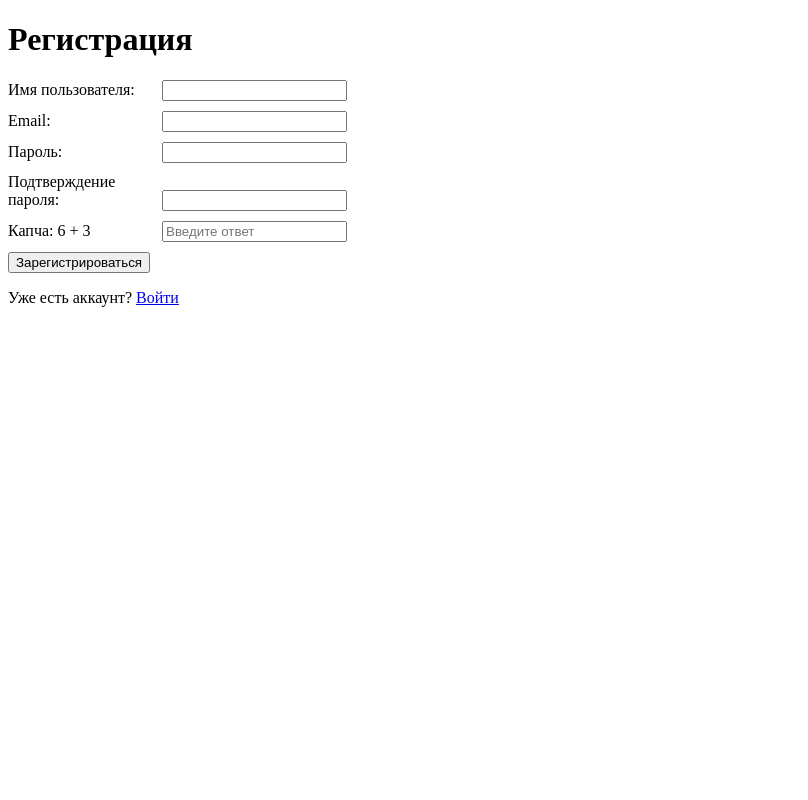
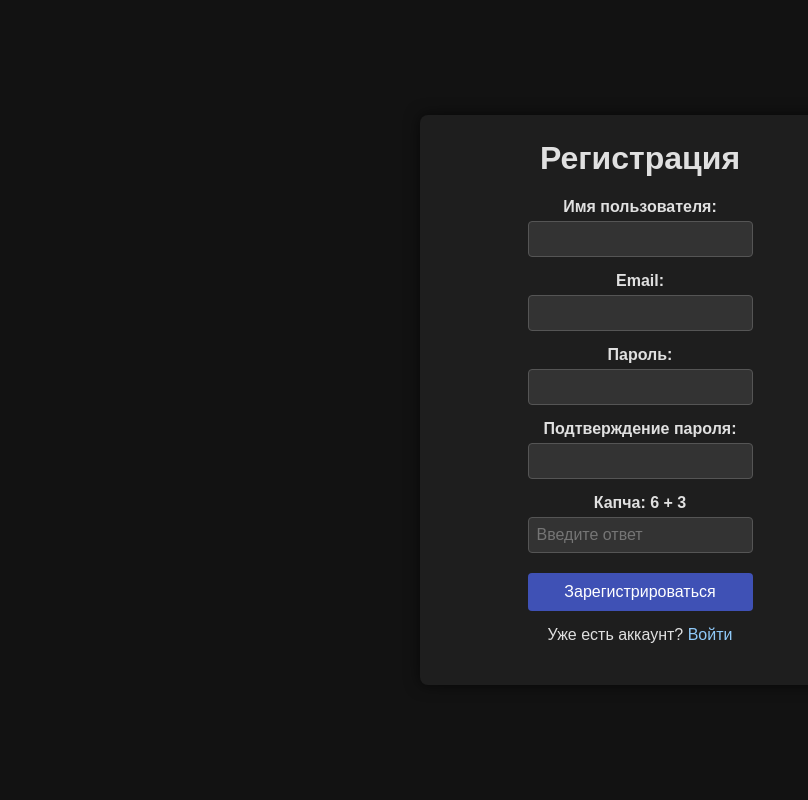
Before and after one commit to LevGole/Test_authentication_on_Flask, a Flask app: page /register in a window 1280 px wide. Shown: the whole page, without its empty margins (0-808 px from the left). Run offline with Flask 3, Linux system fonts and the light colour scheme.

Commit message:
Frontend added

```diff
--- a/app.py
+++ b/app.py
@@ -19,7 +19,7 @@ init_db()
 
 @app.route('/')
 def hello():
-    return ''
+    return render_template('main.html')
 
 @app.route('/register', methods=['GET', 'POST'])
 def register():
--- /dev/null
+++ b/static/style.css
@@ -0,0 +1,128 @@
+body {
+    background-color: #121212;
+    color: #e0e0e0;
+    font-family: Arial, sans-serif;
+    display: flex;
+    justify-content: center;
+    align-items: center;
+    min-height: 100vh;
+    margin: 0;
+}
+
+.container {
+    background-color: #1e1e1e;
+    padding: 25px 20px;
+    border-radius: 8px;
+    box-shadow: 0 0 15px rgba(0,0,0,0.6);
+    width: 400px;
+    max-width: 95%;
+    display: flex;
+    flex-direction: column;
+    align-items: center;
+}
+
+h1 {
+    text-align: center;
+    margin-top: 0;
+}
+
+.field {
+    width: 100%;
+    display: flex;
+    flex-direction: column;
+    align-items: center;
+    margin-bottom: 15px;
+}
+
+/* Подпись */
+.field label {
+    font-weight: bold;
+    margin-bottom: 5px;
+    text-align: center;
+}
+
+.field input[type="text"],
+.field input[type="email"],
+.field input[type="password"] {
+    width: 100%;
+    padding: 8px;
+    background-color: #333;
+    border: 1px solid #555;
+    color: #fff;
+    border-radius: 4px;
+    box-sizing: border-box;
+    font-size: 16px;
+}
+
+input[type="submit"] {
+    background-color: #3f51b5;
+    color: white;
+    padding: 10px;
+    border: none;
+    border-radius: 4px;
+    cursor: pointer;
+    width: 100%;
+    box-sizing: border-box;
+    font-size: 16px;
+    margin-top: 5px;
+}
+
+input[type="submit"]:hover {
+    background-color: #303f9f;
+}
+
+.error {
+    color: #ff5252;
+    font-size: 0.9em;
+    margin-top: 3px;
+    text-align: center;
+}
+
+.flashes {
+    list-style: none;
+    padding: 0;
+    width: 100%;
+}
+.flashes li {
+    padding: 10px;
+    margin-bottom: 10px;
+    border-radius: 4px;
+    text-align: center;
+}
+.flashes .success { background-color: #2e7d32; color: white; }
+.flashes .danger { background-color: #c62828; color: white; }
+.flashes .warning { background-color: #f57f17; color: white; }
+.flashes .info { background-color: #1565c0; color: white; }
+
+p {
+    text-align: center;
+    margin-top: 15px;
+}
+a {
+    color: #90caf9;
+    text-decoration: none;
+}
+a:hover {
+    text-decoration: underline;
+}
+
+@media (max-width: 480px) {
+    .container {
+        width: 95%;
+        padding: 15px;
+    }
+
+    .field input[type="text"],
+    .field input[type="email"],
+    .field input[type="password"] {
+        font-size: 16px;
+    }
+
+    input[type="submit"] {
+        font-size: 16px;
+    }
+
+    .field {
+        margin-bottom: 12px;
+    }
+}
--- /dev/null
+++ b/templates/base.html
@@ -0,0 +1,28 @@
+<!DOCTYPE html>
+<html lang="ru">
+<head>
+    <meta charset="UTF-8">
+    <meta name="viewport" content="width=device-width, initial-scale=1.0">
+    <title>{% block title %}Сервис аутентификации{% endblock %}</title>
+    <link rel="stylesheet" href="{{ url_for('static', filename='/style.css') }}">
+    {% block head %}{% endblock %}
+</head>
+<body>
+    <div class="container">
+        {% with messages = get_flashed_messages(with_categories=true) %}
+          {% if messages %}
+            <ul class="flashes">
+            {% for category, message in messages %}
+              <li class="{{ category }}">{{ message }}</li>
+            {% endfor %}
+            </ul>
+          {% endif %}
+        {% endwith %}
+
+        {% block content %}{% endblock %}
+    </div>
+
+    <script src="{{ url_for('static', filename='validation.js') }}"></script>
+    {% block scripts %}{% endblock %}
+</body>
+</html>
--- a/templates/register.html
+++ b/templates/register.html
@@ -1,34 +1,12 @@
-<!DOCTYPE html>
-<html lang="ru">
-<head>
-    <meta charset="UTF-8">
-    <meta name="viewport" content="width=device-width, initial-scale=1.0">
-    <title>Регистрация</title>
-    <style>
-        /* Позже вынесем в отдельный CSS, пока добавим базовые стили для читаемости */
-        .error { color: red; font-size: 0.9em; }
-        .success { color: green; }
-        .field { margin-bottom: 10px; }
-        label { display: inline-block; width: 150px; }
-    </style>
-</head>
-<body>
+{% extends "base.html" %}
+
+{% block title %}Регистрация{% endblock %}
+
+{% block content %}
     <h1>Регистрация</h1>
-
-    <!-- Вывод flash-сообщений (если есть) -->
-    {% with messages = get_flashed_messages(with_categories=true) %}
-      {% if messages %}
-        <ul>
-        {% for category, message in messages %}
-          <li class="{{ category }}">{{ message }}</li>
-        {% endfor %}
-        </ul>
-      {% endif %}
-    {% endwith %}
-
     <form method="POST">
         <div class="field">
-            <label>Имя пользователя:</label>
+            <label style="white-space: nowrap;">Имя пользователя:</label>
             <input type="text" name="username" value="{{ username }}" required>
             {% if errors and errors.username %}
                 <span class="error">{{ errors.username }}</span>
@@ -49,7 +27,7 @@
             {% endif %}
         </div>
         <div class="field">
-            <label>Подтверждение пароля:</label>
+            <label style="white-space: nowrap;">Подтверждение пароля:</label>
             <input type="password" name="password_confirm" required>
             {% if errors and errors.password_confirm %}
                 <span class="error">{{ errors.password_confirm }}</span>
@@ -67,5 +45,4 @@
         </div>
     </form>
     <p>Уже есть аккаунт? <a href="{{ url_for('login') }}">Войти</a></p>
-</body>
-</html>
+{% endblock %}
```
Also changed, not shown: static/validation.js (added, +34 -0 lines), templates/login.html (+6 -27 lines), templates/main.html (added, +9 -0 lines), templates/profile.html (+6 -10 lines), database.db.
